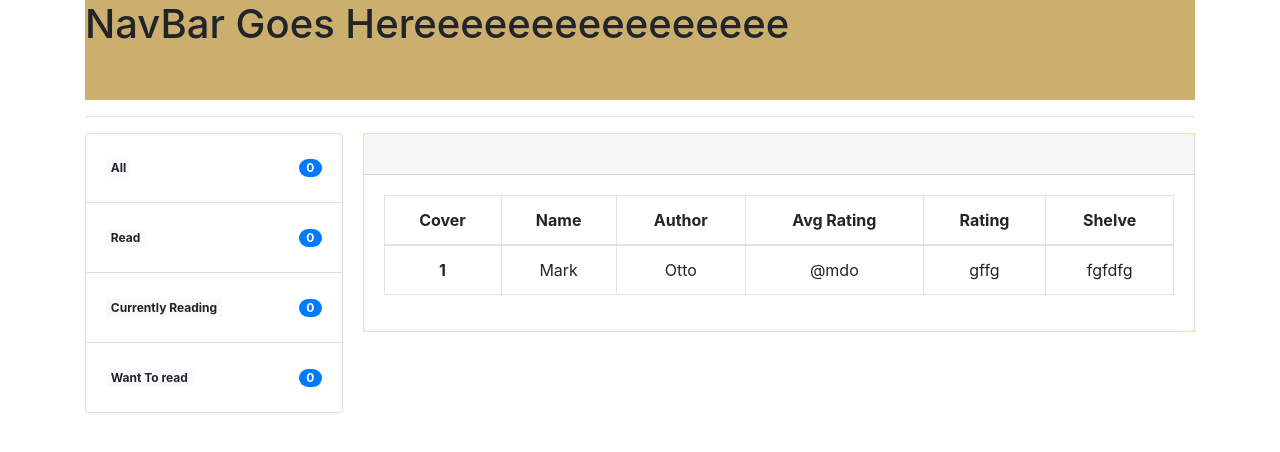
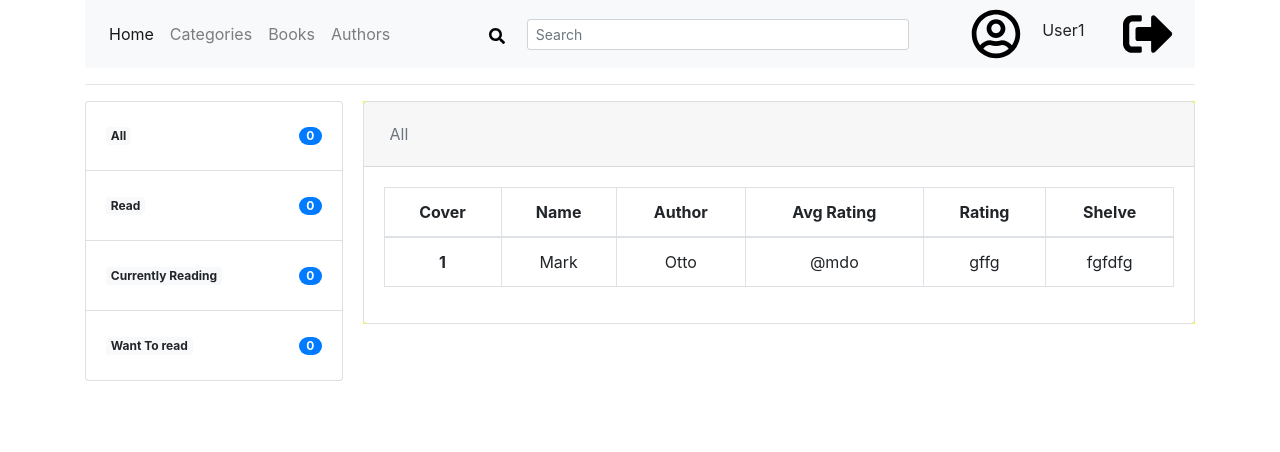
Before and after one commit to HebaIbrahem00/GoodReads-Web-App, a React (Create React App) app in the folder frontend/: page /userpage in a window 1280 px wide. Shown: the top 452 px of the page. Built offline with nearby package versions, Linux system fonts and the light colour scheme.

Commit message:
Add files via upload
removing some html into a new seperate component

```diff
--- a/frontend/src/routes/UserPage/userpage.js
+++ b/frontend/src/routes/UserPage/userpage.js
@@ -1,44 +1,24 @@
 import React from 'react'
 import UserTable from '../../components/userTable/usertable';
+import UserMain from '../../components/userMain/usermain';
+import Navbar from '../../components/navbar/navbar';
 import './userpage.css';
 
 export default function UserPage() {
+
     return (
-
-
         <div className="container">
 
-            <div className="toppane"> <h1>NavBar Goes Hereeeeeeeeeeeeeeee</h1></div>
+            <Navbar/>
             <br></br>
             <br></br>
             <hr style={{ width: "50" }}></hr>
-            <div className="leftpane" style={{paddingRight:20}}>
 
-
-                <ul class="list-group">
-                    <li className="list-group-item d-flex justify-content-between align-items-center" style={{height:70}}>
-                    <a href="#" class="badge badge-light">All</a>
-                   <span class="badge badge-primary badge-pill">0</span>
-                    </li>
-                    <li class="list-group-item d-flex justify-content-between align-items-center" style={{height:70}}>
-                    <a href="#" class="badge badge-light">Read</a>
-                   <span class="badge badge-primary badge-pill">0</span>
-                    </li>
-                    <li class="list-group-item d-flex justify-content-between align-items-center" style={{height:70}}>
-                    <a href="#" class="badge badge-light">Currently Reading</a>
-                     <span class="badge badge-primary badge-pill">0</span>
-                    </li>
-                    <li class="list-group-item d-flex justify-content-between align-items-center" style={{height:70}}>
-                    <a href="#" class="badge badge-light">Want To read</a>
-                     <span class="badge badge-primary badge-pill">0</span>
-                    </li>
-                </ul>
-            </div>
-
+          <div ><UserMain /></div>
 
             <div class="vertical-line"></div>
 
-            <div className="rightpane">  <UserTable /> </div>
+
         </div>
 
 
```
